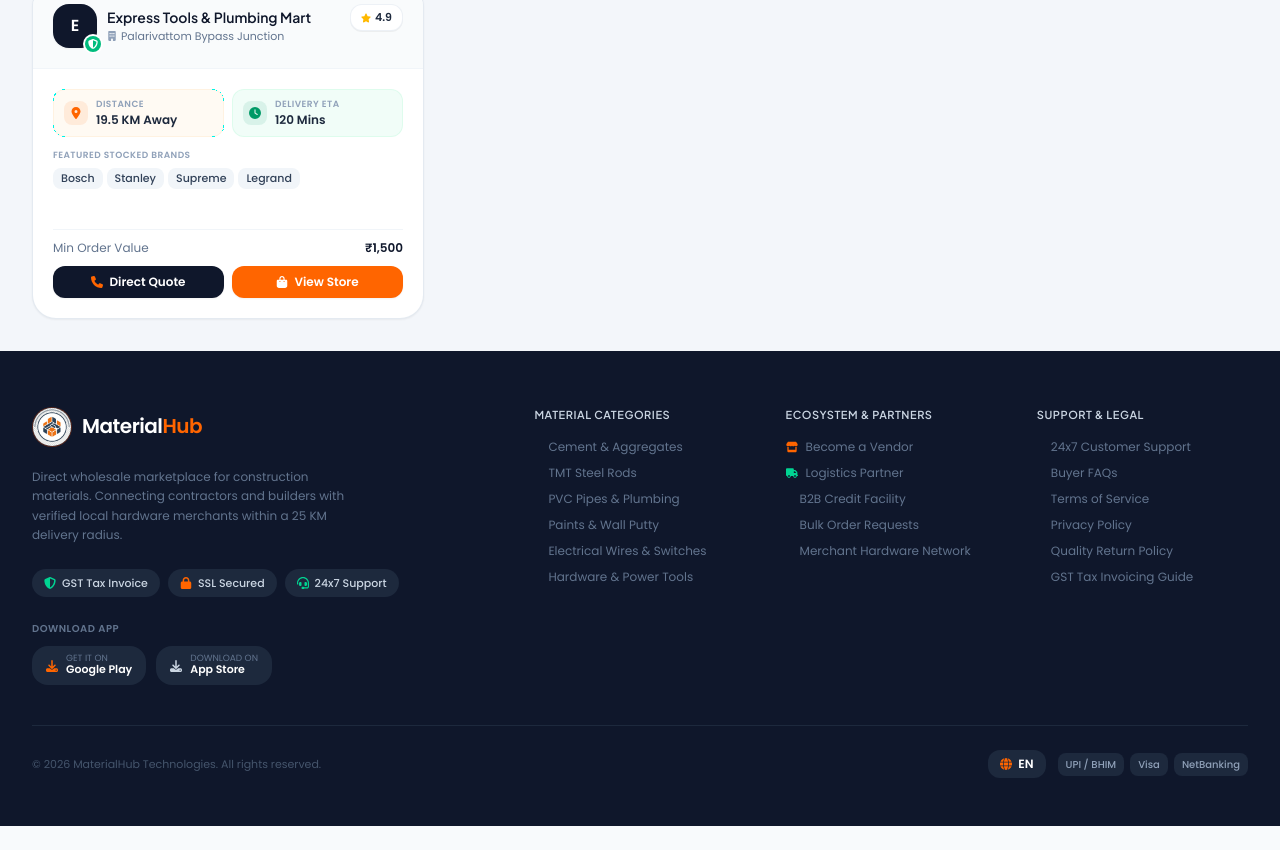
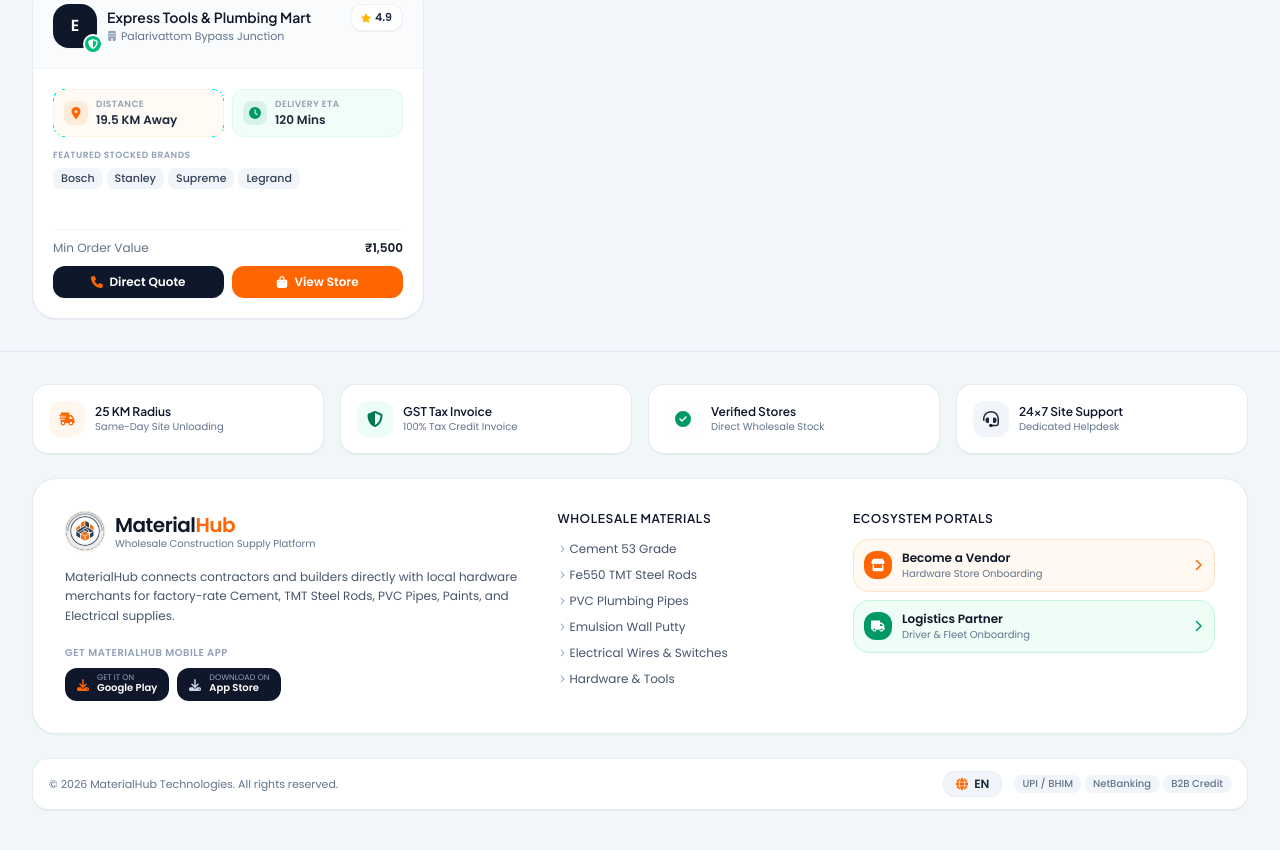
Before and after one commit to ajaycodesx/meterialhub-portal, a Next.js app in the folder buyer-panel/: page / in a window 1280 px wide. Shown: the part 1775-2625 px from the top of the page. Before the commit the page ends 2601 px from the top, so only its background shows below. Built offline with nearby package versions, Linux system fonts and the light colour scheme.

Commit message:
Redesign Footer component into a modern light-mode card-based UI with trust badges and ecosystem portal CTAs

```diff
--- a/buyer-panel/components/layout/Footer.tsx
+++ b/buyer-panel/components/layout/Footer.tsx
@@ -9,7 +9,11 @@ import {
   FaTruck,
   FaGlobe,
   FaHeadset,
-  FaArrowRight
+  FaChevronRight,
+  FaTruckFast,
+  FaBuilding,
+  FaCircleCheck,
+  FaPhone
 } from 'react-icons/fa6';
 
 interface FooterProps {
@@ -19,170 +23,194 @@ interface FooterProps {
 
 export const Footer: React.FC<FooterProps> = ({ onOpenLanguageModal, currentLanguage }) => {
   return (
-    <footer className="bg-slate-900 text-slate-400 pt-14 pb-24 md:pb-12">
-      <div className="max-w-7xl mx-auto px-4 sm:px-6 lg:px-8 space-y-10">
-        <div className="grid grid-cols-1 md:grid-cols-2 lg:grid-cols-5 gap-10">
-          <div className="lg:col-span-2 space-y-5">
+    <footer className="bg-slate-100/80 border-t border-slate-200/80 pt-8 pb-20 md:pb-10 text-slate-700">
+      <div className="max-w-7xl mx-auto px-3 sm:px-6 lg:px-8 space-y-6">
+
+        {/* Trust Value Propositions */}
+        <div className="grid grid-cols-2 sm:grid-cols-4 gap-2.5 sm:gap-4">
+          <div className="bg-white p-3 sm:p-4 rounded-2xl border border-slate-200/80 shadow-2xs flex items-center gap-2.5">
+            <div className="h-9 w-9 rounded-xl bg-orange-50 text-[#FF6500] flex items-center justify-center shrink-0">
+              <FaTruckFast className="h-4 w-4" />
+            </div>
+            <div>
+              <h4 className="text-xs font-semibold text-slate-900 leading-tight">25 KM Radius</h4>
+              <p className="text-[10px] text-slate-500 font-normal">Same-Day Site Unloading</p>
+            </div>
+          </div>
+
+          <div className="bg-white p-3 sm:p-4 rounded-2xl border border-slate-200/80 shadow-2xs flex items-center gap-2.5">
+            <div className="h-9 w-9 rounded-xl bg-emerald-50 text-emerald-700 flex items-center justify-center shrink-0">
+              <FaShieldHalved className="h-4 w-4" />
+            </div>
+            <div>
+              <h4 className="text-xs font-semibold text-slate-900 leading-tight">GST Tax Invoice</h4>
+              <p className="text-[10px] text-slate-500 font-normal">100% Tax Credit Invoice</p>
+            </div>
+          </div>
+
+          <div className="bg-white p-3 sm:p-4 rounded-2xl border border-slate-200/80 shadow-2xs flex items-center gap-2.5">
+            <div className="h-9 w-9 rounded-xl bg-blue-50/10 text-orange-500 flex items-center justify-center shrink-0">
+              <FaCircleCheck className="h-4 w-4 text-emerald-600" />
+            </div>
+            <div>
+              <h4 className="text-xs font-semibold text-slate-900 leading-tight">Verified Stores</h4>
+              <p className="text-[10px] text-slate-500 font-normal">Direct Wholesale Stock</p>
+            </div>
+          </div>
+
+          <div className="bg-white p-3 sm:p-4 rounded-2xl border border-slate-200/80 shadow-2xs flex items-center gap-2.5">
+            <div className="h-9 w-9 rounded-xl bg-slate-100 text-slate-700 flex items-center justify-center shrink-0">
+              <FaHeadset className="h-4 w-4 text-slate-800" />
+            </div>
+            <div>
+              <h4 className="text-xs font-semibold text-slate-900 leading-tight">24x7 Site Support</h4>
+              <p className="text-[10px] text-slate-500 font-normal">Dedicated Helpdesk</p>
+            </div>
+          </div>
+        </div>
+
+        {/* Main Footer Layout */}
+        <div className="bg-white p-4 sm:p-8 rounded-2xl sm:rounded-3xl border border-slate-200/80 shadow-xs grid grid-cols-1 md:grid-cols-2 lg:grid-cols-12 gap-6 lg:gap-8">
+
+          {/* Brand Info & App Downloads */}
+          <div className="lg:col-span-5 space-y-4">
             <div className="flex items-center gap-2.5">
-              <div className="relative h-10 w-10 rounded-full overflow-hidden border border-orange-900/60 bg-slate-800 shrink-0">
+              <div className="relative h-10 w-10 rounded-full overflow-hidden border border-orange-100 bg-slate-900 shrink-0 shadow-xs">
                 <img
                   src="/images/logo.png"
-                  alt="MaterialHub Logo"
+                  alt="MaterialHub Circular Brand Logo"
                   className="h-full w-full object-cover"
                 />
               </div>
-              <span className="font-semibold text-xl tracking-tight text-white leading-tight">
-                Material<span className="text-[#FF6500]">Hub</span>
-              </span>
+              <div>
+                <span className="font-semibold text-lg sm:text-xl tracking-tight text-slate-900 leading-tight">
+                  Material<span className="text-[#FF6500]">Hub</span>
+                </span>
+                <p className="text-[10px] text-slate-500 font-normal leading-none">
+                  Wholesale Construction Supply Platform
+                </p>
+              </div>
             </div>
 
-            <p className="text-xs text-slate-500 leading-relaxed max-w-xs font-normal">
-              Direct wholesale marketplace for construction materials. Connecting contractors and builders with verified local hardware merchants within a 25 KM delivery radius.
+            <p className="text-xs text-slate-600 font-normal leading-relaxed">
+              MaterialHub connects contractors and builders directly with local hardware merchants for factory-rate Cement, TMT Steel Rods, PVC Pipes, Paints, and Electrical supplies.
             </p>
 
-            <div className="flex flex-wrap gap-2 pt-1">
-              <span className="inline-flex items-center gap-1.5 px-3 py-1.5 rounded-full bg-slate-800 text-slate-300 text-[11px] font-medium">
-                <FaShieldHalved className="h-3 w-3 text-emerald-400" />
-                GST Tax Invoice
+            <div className="pt-1 space-y-2">
+              <span className="text-[10px] font-semibold text-slate-400 uppercase tracking-wider block">
+                Get MaterialHub Mobile App
               </span>
-              <span className="inline-flex items-center gap-1.5 px-3 py-1.5 rounded-full bg-slate-800 text-slate-300 text-[11px] font-medium">
-                <FaLock className="h-3 w-3 text-[#FF6500]" />
-                SSL Secured
-              </span>
-              <span className="inline-flex items-center gap-1.5 px-3 py-1.5 rounded-full bg-slate-800 text-slate-300 text-[11px] font-medium">
-                <FaHeadset className="h-3 w-3 text-emerald-400" />
-                24x7 Support
-              </span>
-            </div>
-
-            <div className="space-y-2.5 pt-1">
-              <p className="text-[10px] font-semibold text-slate-500 uppercase tracking-wider">
-                Download App
-              </p>
-              <div className="flex items-center gap-2.5">
-                <button className="px-3.5 py-2 rounded-2xl bg-slate-800 hover:bg-slate-700 text-white text-xs font-medium flex items-center gap-2 transition-colors cursor-pointer">
+              <div className="flex flex-wrap items-center gap-2">
+                <button className="px-3 py-1.5 rounded-xl bg-slate-900 hover:bg-slate-800 text-white text-xs font-medium flex items-center gap-2 transition-colors cursor-pointer">
                   <FaDownload className="h-3 w-3 text-[#FF6500]" />
                   <div className="text-left">
-                    <div className="text-[9px] text-slate-500 uppercase font-normal leading-none">Get it on</div>
-                    <div className="font-semibold text-[11px] leading-tight">Google Play</div>
+                    <div className="text-[8px] text-slate-400 uppercase font-normal leading-none">Get it on</div>
+                    <div className="font-semibold text-[10px] leading-tight">Google Play</div>
                   </div>
                 </button>
-                <button className="px-3.5 py-2 rounded-2xl bg-slate-800 hover:bg-slate-700 text-white text-xs font-medium flex items-center gap-2 transition-colors cursor-pointer">
+
+                <button className="px-3 py-1.5 rounded-xl bg-slate-900 hover:bg-slate-800 text-white text-xs font-medium flex items-center gap-2 transition-colors cursor-pointer">
                   <FaDownload className="h-3 w-3 text-slate-300" />
                   <div className="text-left">
-                    <div className="text-[9px] text-slate-500 uppercase font-normal leading-none">Download on</div>
-                    <div className="font-semibold text-[11px] leading-tight">App Store</div>
+                    <div className="text-[8px] text-slate-400 uppercase font-normal leading-none">Download on</div>
+                    <div className="font-semibold text-[10px] leading-tight">App Store</div>
                   </div>
                 </button>
               </div>
             </div>
           </div>
 
-          <div className="space-y-4">
-            <h4 className="text-[11px] font-semibold text-slate-300 uppercase tracking-wider">
-              Material Categories
+          {/* Quick Category Links */}
+          <div className="lg:col-span-3 space-y-3">
+            <h4 className="text-xs font-semibold text-slate-900 uppercase tracking-wider">
+              Wholesale Materials
             </h4>
-            <ul className="space-y-2.5 text-xs font-normal">
+            <div className="grid grid-cols-2 lg:grid-cols-1 gap-1.5 text-xs font-normal">
               {[
-                'Cement & Aggregates',
-                'TMT Steel Rods',
-                'PVC Pipes & Plumbing',
-                'Paints & Wall Putty',
+                'Cement 53 Grade',
+                'Fe550 TMT Steel Rods',
+                'PVC Plumbing Pipes',
+                'Emulsion Wall Putty',
                 'Electrical Wires & Switches',
-                'Hardware & Power Tools',
+                'Hardware & Tools'
               ].map((item) => (
-                <li key={item}>
-                  <a href="#" className="text-slate-500 hover:text-[#FF6500] transition-colors flex items-center gap-1.5 group">
-                    <FaArrowRight className="h-2 w-2 opacity-0 group-hover:opacity-100 transition-opacity text-[#FF6500]" />
-                    {item}
-                  </a>
-                </li>
+                <a
+                  key={item}
+                  href="/catalog"
+                  className="text-slate-600 hover:text-[#FF6500] transition-colors flex items-center gap-1 py-0.5"
+                >
+                  <FaChevronRight className="h-2 w-2 text-slate-400" />
+                  <span>{item}</span>
+                </a>
               ))}
-            </ul>
+            </div>
           </div>
 
-          <div className="space-y-4">
-            <h4 className="text-[11px] font-semibold text-slate-300 uppercase tracking-wider">
-              Ecosystem & Partners
+          {/* Ecosystem Portals & Contact */}
+          <div className="lg:col-span-4 space-y-3">
+            <h4 className="text-xs font-semibold text-slate-900 uppercase tracking-wider">
+              Ecosystem Portals
             </h4>
-            <ul className="space-y-2.5 text-xs font-normal">
-              <li>
-                <a href="../vendor-panel" className="text-slate-500 hover:text-[#FF6500] transition-colors flex items-center gap-2">
-                  <FaStore className="h-3 w-3 text-[#FF6500] shrink-0" />
-                  Become a Vendor
-                </a>
-              </li>
-              <li>
-                <a href="../driver-panel" className="text-slate-500 hover:text-[#FF6500] transition-colors flex items-center gap-2">
-                  <FaTruck className="h-3 w-3 text-emerald-400 shrink-0" />
-                  Logistics Partner
-                </a>
-              </li>
-              {[
-                'B2B Credit Facility',
-                'Bulk Order Requests',
-                'Merchant Hardware Network',
-              ].map((item) => (
-                <li key={item}>
-                  <a href="#" className="text-slate-500 hover:text-[#FF6500] transition-colors flex items-center gap-1.5 group">
-                    <FaArrowRight className="h-2 w-2 opacity-0 group-hover:opacity-100 transition-opacity text-[#FF6500]" />
-                    {item}
-                  </a>
-                </li>
-              ))}
-            </ul>
+            <div className="space-y-2">
+              <a
+                href="../vendor-panel"
+                className="p-2.5 rounded-2xl bg-orange-50/80 hover:bg-orange-100/70 border border-orange-200/60 flex items-center justify-between transition-colors cursor-pointer"
+              >
+                <div className="flex items-center gap-2.5">
+                  <div className="h-7 w-7 rounded-xl bg-[#FF6500] text-white flex items-center justify-center shrink-0">
+                    <FaStore className="h-3.5 w-3.5" />
+                  </div>
+                  <div>
+                    <div className="text-xs font-semibold text-slate-900">Become a Vendor</div>
+                    <div className="text-[10px] text-slate-500 font-normal">Hardware Store Onboarding</div>
+                  </div>
+                </div>
+                <FaChevronRight className="h-3 w-3 text-[#FF6500]" />
+              </a>
+
+              <a
+                href="../driver-panel"
+                className="p-2.5 rounded-2xl bg-emerald-50/80 hover:bg-emerald-100/70 border border-emerald-200/60 flex items-center justify-between transition-colors cursor-pointer"
+              >
+                <div className="flex items-center gap-2.5">
+                  <div className="h-7 w-7 rounded-xl bg-emerald-600 text-white flex items-center justify-center shrink-0">
+                    <FaTruck className="h-3.5 w-3.5" />
+                  </div>
+                  <div>
+                    <div className="text-xs font-semibold text-slate-900">Logistics Partner</div>
+                    <div className="text-[10px] text-slate-500 font-normal">Driver &amp; Fleet Onboarding</div>
+                  </div>
+                </div>
+                <FaChevronRight className="h-3 w-3 text-emerald-600" />
+              </a>
+            </div>
           </div>
 
-          <div className="space-y-4">
-            <h4 className="text-[11px] font-semibold text-slate-300 uppercase tracking-wider">
-              Support & Legal
-            </h4>
-            <ul className="space-y-2.5 text-xs font-normal">
-              {[
-                '24x7 Customer Support',
-                'Buyer FAQs',
-                'Terms of Service',
-                'Privacy Policy',
-                'Quality Return Policy',
-                'GST Tax Invoicing Guide',
-              ].map((item) => (
-                <li key={item}>
-                  <a href="#" className="text-slate-500 hover:text-[#FF6500] transition-colors flex items-center gap-1.5 group">
-                    <FaArrowRight className="h-2 w-2 opacity-0 group-hover:opacity-100 transition-opacity text-[#FF6500]" />
-                    {item}
-                  </a>
-                </li>
-              ))}
-            </ul>
-          </div>
         </div>
 
-        <div className="pt-6 border-t border-slate-800 flex flex-col md:flex-row items-center justify-between gap-4">
-          <p className="text-[11px] text-slate-600 font-normal">
+        {/* Bottom Bar */}
+        <div className="bg-white px-4 py-3 rounded-2xl border border-slate-200/80 shadow-2xs flex flex-col sm:flex-row items-center justify-between gap-3 text-xs">
+          <p className="text-[11px] text-slate-500 font-normal text-center sm:text-left">
             © 2026 MaterialHub Technologies. All rights reserved.
           </p>
 
           <div className="flex items-center gap-3">
             <button
               onClick={onOpenLanguageModal}
-              className="flex items-center gap-1.5 px-3 py-1.5 rounded-xl bg-slate-800 hover:bg-slate-700 text-white font-semibold transition-colors text-xs cursor-pointer"
+              className="flex items-center gap-1.5 px-3 py-1 rounded-xl bg-slate-100 hover:bg-slate-200 text-slate-800 font-semibold transition-colors text-xs cursor-pointer border border-slate-200/60"
             >
               <FaGlobe className="h-3 w-3 text-[#FF6500]" />
               <span className="uppercase">{currentLanguage}</span>
             </button>
 
-            <div className="flex items-center gap-1.5">
-              {['UPI / BHIM', 'Visa', 'NetBanking'].map((method) => (
-                <span
-                  key={method}
-                  className="px-2 py-1 rounded-lg bg-slate-800 text-slate-400 text-[10px] font-medium"
-                >
-                  {method}
-                </span>
-              ))}
+            <div className="flex items-center gap-1 text-[10px] font-medium text-slate-500">
+              <span className="px-2 py-0.5 rounded-lg bg-slate-100">UPI / BHIM</span>
+              <span className="px-2 py-0.5 rounded-lg bg-slate-100">NetBanking</span>
+              <span className="px-2 py-0.5 rounded-lg bg-slate-100">B2B Credit</span>
             </div>
           </div>
         </div>
+
       </div>
     </footer>
   );
```
